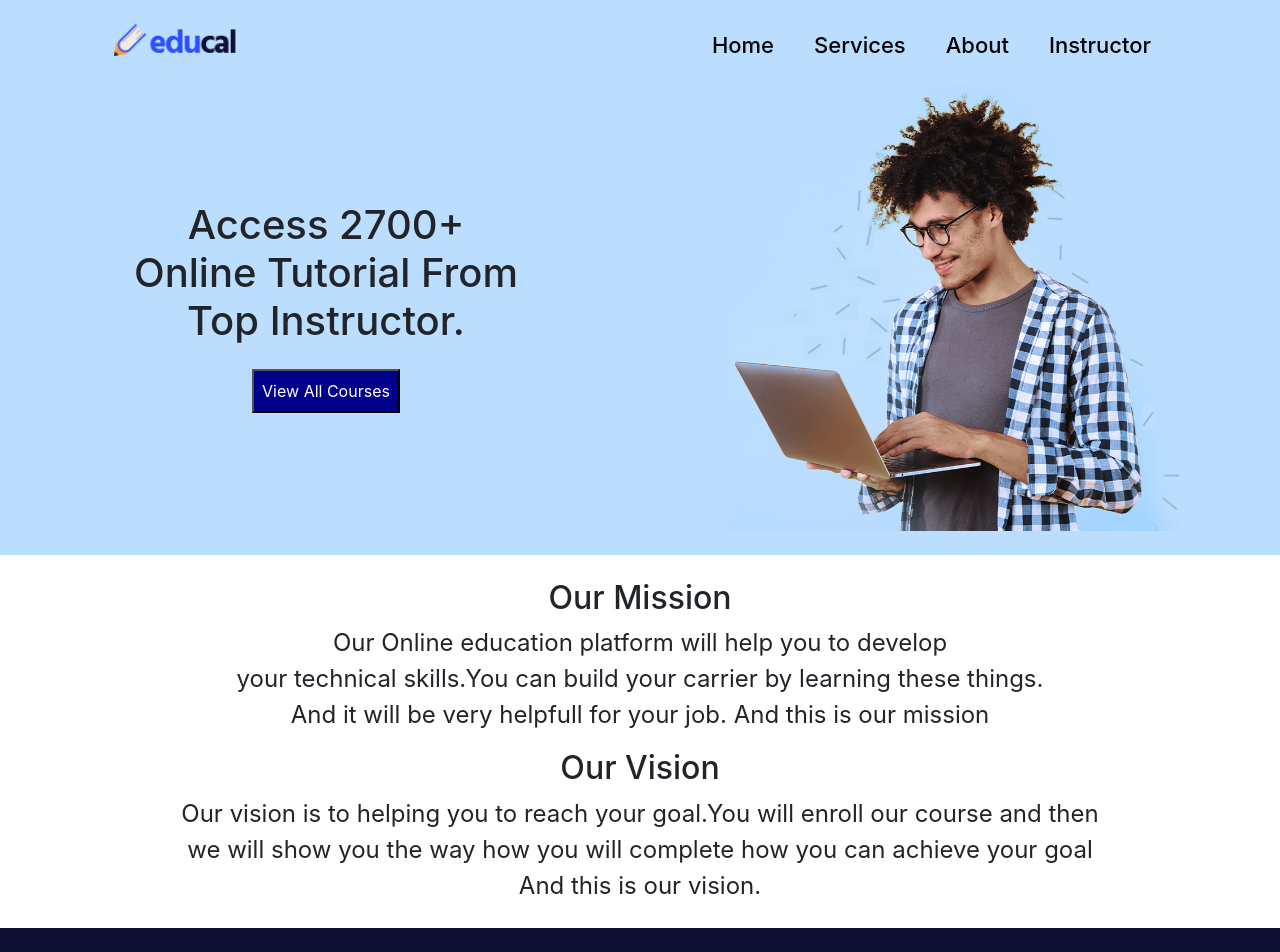
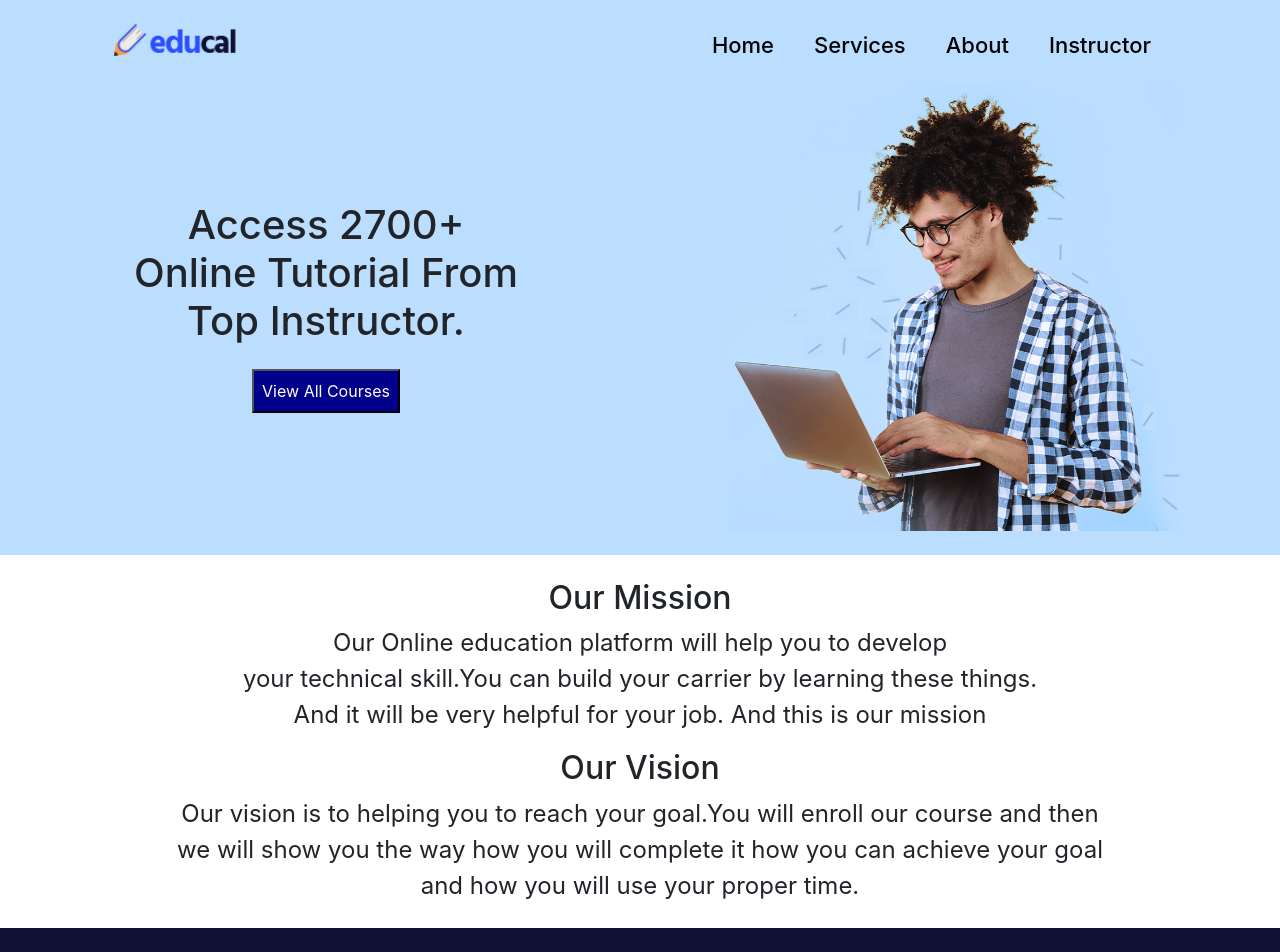
Before and after one commit to pabon98/educal-online-education-platform, a React (Create React App) app: page /about in a window 1280 px wide. Shown: the top 952 px of the page. Built offline with nearby package versions, Linux system fonts and the light colour scheme.

Commit message:
comments added

```diff
--- a/src/App.js
+++ b/src/App.js
@@ -12,6 +12,7 @@ import Instructors from './components/Instructors/Instructors';
 
 function App() {
   return (
+    /* Using react router for routing */
     <div className="App">
       <Router>
         <Header></Header>
--- a/src/components/About/About.js
+++ b/src/components/About/About.js
@@ -2,11 +2,12 @@ import React from 'react';
 
 const About = () => {
     return (
+      /* About Section */
       <div className="my-4">
         <h2>Our Mission</h2>
-        <p className="fs-4">Our Online education platform will help you to develop  <br /> your technical skills.You can build your carrier by learning these things.<br /> And it will be very helpfull for your job. And this is our mission</p>
+        <p className="fs-4">Our Online education platform will help you to develop  <br /> your technical skill.You can build your carrier by learning these things.<br /> And it will be very helpful for your job. And this is our mission</p>
         <h2>Our Vision</h2>
-        <p className="fs-4">Our vision is to helping you to reach your goal.You will enroll our course and then <br /> we will show you the way how you will complete how you can achieve your goal <br /> And this is our vision.
+        <p className="fs-4">Our vision is to helping you to reach your goal.You will enroll our course and then <br /> we will show you the way how you will complete it how you can achieve your goal <br /> and how you will use your proper time.
         </p>
       </div>
     );
--- a/src/components/Cards/Cards.js
+++ b/src/components/Cards/Cards.js
@@ -4,6 +4,7 @@ import './Cards.css'
 const Cards = (props) => {
     const{name,icon}= props.data
     return (
+      /*some buttons added for showing popular courses */
       <div className="row w-25 mx-5">
         <button className="bg-primary btn btn-info d-flex justify-content-center align-items-center mx-5 mb-4 border-rounded w-50 px-4 py-3 ">
           <img className="w-25 " src={icon} alt="" />
--- a/src/components/Courses/Courses.js
+++ b/src/components/Courses/Courses.js
@@ -3,7 +3,9 @@ import { useState } from 'react';
 import "./Courses.css"
 
 const Courses = () => {
+  /* using state for storing course data */
     const[courses, setCourses]= useState([])
+    /* UseEffect for data loading */
     useEffect( ()=>{
         fetch("./data.json")
         .then(res=>res.json())
--- a/src/components/Footer/Footer.js
+++ b/src/components/Footer/Footer.js
@@ -3,6 +3,7 @@ import { Link } from 'react-router-dom';
 import './Footer.css'
 
 const Footer = () => {
+  /* Footer Section */
     return (
       <div>
         <div className="footer-container">
--- a/src/components/Header/Header.js
+++ b/src/components/Header/Header.js
@@ -7,6 +7,7 @@ const Header = () => {
     return (
       <div className="header">
         <div className="row d-flex justify-content-center align-items-center p-4">
+          {/* Menubar component for showing menues */}
             <Menubar></Menubar>
           <div className="col-md-6">
             <h1 className="fs-1 mx-4">
--- a/src/components/Home/Home.js
+++ b/src/components/Home/Home.js
@@ -4,7 +4,9 @@ import Courses from '../Courses/Courses';
 import './Home.css'
 
 const Home = () => {
+  /* UseState for storing data */
     const[datas,setData] = useState([])
+    /* UseEffect for data loading */
     useEffect( ()=>{
         fetch("./data.json")
         .then(res=> res.json())
@@ -17,7 +19,7 @@ const Home = () => {
         <br />
         <div className="row ">
           {datas.map((data) => (
-
+           /* Cards component calling */
             <Cards
             data={data}
             key={data.id}>
--- a/src/components/Menubar/Menubar.js
+++ b/src/components/Menubar/Menubar.js
@@ -16,6 +16,7 @@ const Menubar = () => {
             <div className="col-md-10">
               <div className="menu-container ">
                 <ul className="d-flex align-items-end justify-content-end">
+                  {/* Using Link from react router dom */}
                   <Link to="/home" className="items">
                     <li>Home</li>
                   </Link>
--- a/src/components/NotFound/NotFound.js
+++ b/src/components/NotFound/NotFound.js
@@ -3,6 +3,7 @@ import icon from '../../icons/404-error-page-2952323-2451625.png'
 
 const NotFound = () => {
     return (
+        /* Error message showing  */
         <div className="my-4">
             <h1>Error 404!!! Not Found. Please Try Again</h1>
             <img src={icon} alt="" />
--- a/src/components/Service/Service.js
+++ b/src/components/Service/Service.js
@@ -4,6 +4,7 @@ import './Service.css'
 const Service = (props) => {
     const{image,name,description,duration,price,visit,level} = props.service
     return (
+      /* Service Section showing our all services */
       <div className="col-md-4 service">
         <div className="card ms-auto me-auto my-5 " style={{ width: "22rem" }}>
           <img src={image} className="card-img-top" alt="..." />
--- a/src/components/Services/Services.js
+++ b/src/components/Services/Services.js
@@ -3,7 +3,9 @@ import { useState } from 'react';
 import Service from '../Service/Service';
 
 const Services = () => {
+    /* UseState for storing services data */
     const[services,setServices] = useState([])
+    /* UseEffect for data loading */
     useEffect( ()=>{
         fetch('./moredata.json')
         .then(res=>res.json())
```
Also changed, not shown: 1 other file (tests, documents, lock files or other folders).
